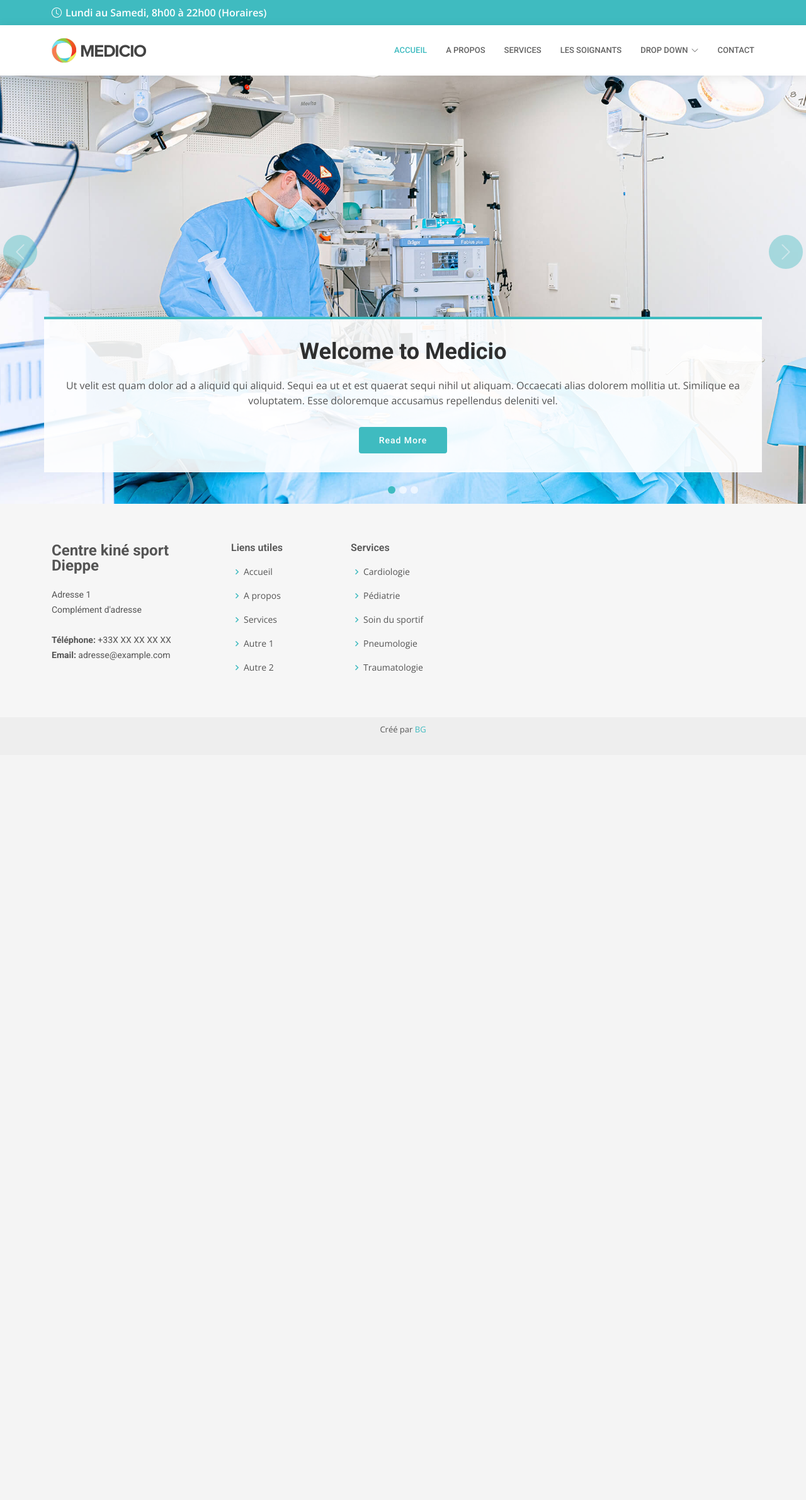
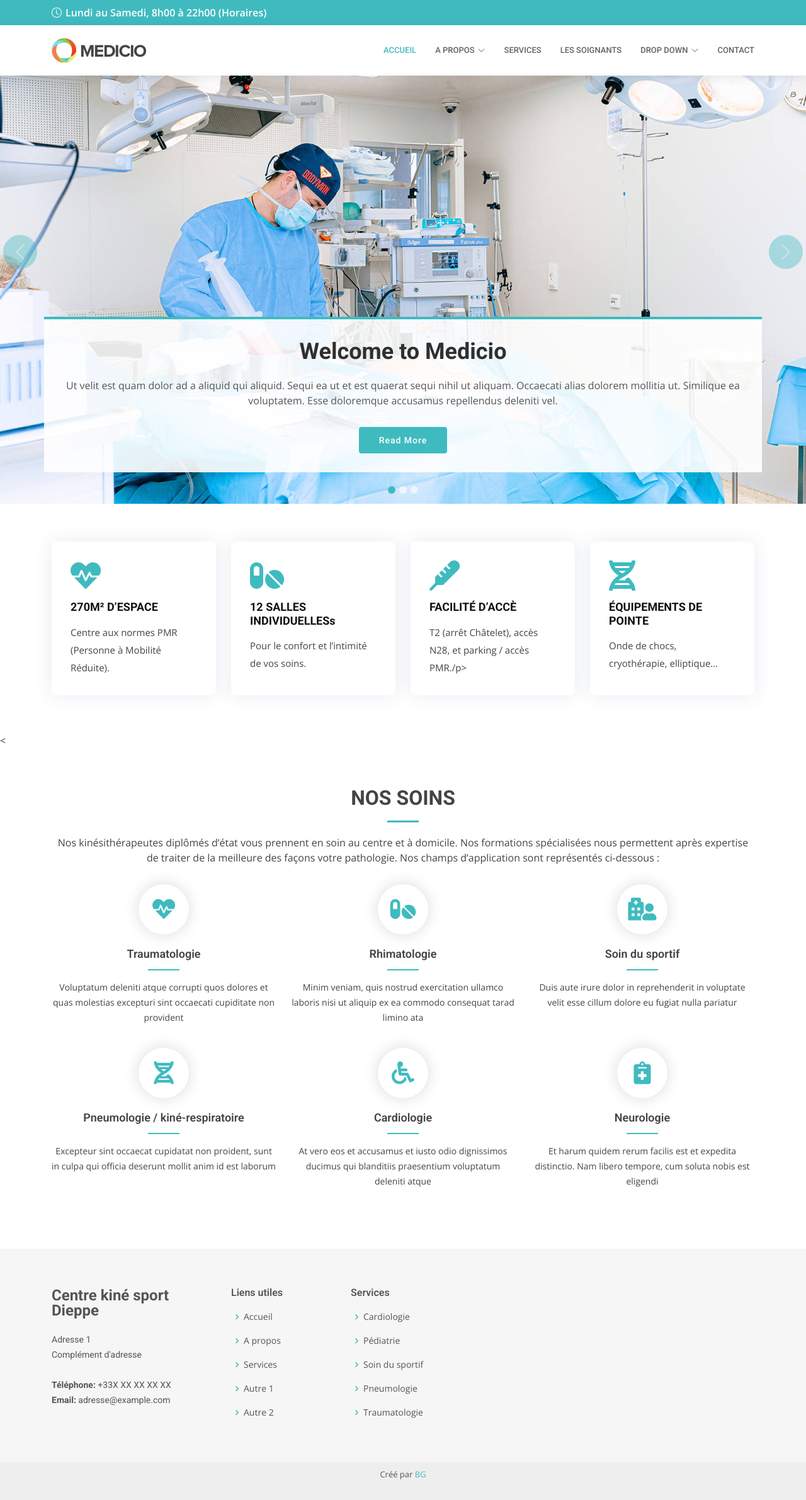
Before and after one commit to hypoB/kine-dieppe, a Symfony app: template templates/home/index.html.twig in a window 1280 px wide. Shown: the whole page at 63% size. Before the commit the page ends 1167 px from the top, so only its background shows below. Run offline with Twig, Linux system fonts and the light colour scheme; the template is opened without the code that fills it, so the values that code supplies are empty; some libraries are stand-ins or nearby versions.

Commit message:
feat: traumatologie / centre / equipe

```diff
--- a/templates/home/index.html.twig
+++ b/templates/home/index.html.twig
@@ -5,5 +5,7 @@
 {% block body %}
 
    {{ include('home/partials/_hero.html.twig') }}
+   {{ include('home/partials/_services.html.twig') }}
+   {{ include('home/partials/_nos_soins.html.twig') }}
 
 {% endblock %}
--- /dev/null
+++ b/templates/home/partials/_nos_soins.html.twig
@@ -0,0 +1,45 @@
+<section id="services" class="services services">
+    <div class="container" data-aos="fade-up">
+
+        <div class="section-title">
+            <h2>Nos soins</h2>
+            <p>
+                Nos kinésithérapeutes diplômés d’état vous prennent en soin au centre et à domicile. Nos formations spécialisées nous permettent après expertise de traiter de la meilleure des façons votre pathologie. Nos champs d’application sont représentés ci-dessous :
+            </p>
+        </div>
+
+        <div class="row">
+            <div class="col-lg-4 col-md-6 icon-box" data-aos="zoom-in" data-aos-delay="100">
+                <div class="icon"><i class="fas fa-heartbeat"></i></div>
+                <h4 class="title"><a href="{{ path('app_traumatologie') }}">Traumatologie</a></h4>
+                <p class="description">Voluptatum deleniti atque corrupti quos dolores et quas molestias excepturi sint occaecati cupiditate non provident</p>
+            </div>
+            <div class="col-lg-4 col-md-6 icon-box" data-aos="zoom-in" data-aos-delay="200">
+                <div class="icon"><i class="fas fa-pills"></i></div>
+                <h4 class="title"><a href="">Rhimatologie</a></h4>
+                <p class="description">Minim veniam, quis nostrud exercitation ullamco laboris nisi ut aliquip ex ea commodo consequat tarad limino ata</p>
+            </div>
+            <div class="col-lg-4 col-md-6 icon-box" data-aos="zoom-in" data-aos-delay="300">
+                <div class="icon"><i class="fas fa-hospital-user"></i></div>
+                <h4 class="title"><a href="">Soin du sportif</a></h4>
+                <p class="description">Duis aute irure dolor in reprehenderit in voluptate velit esse cillum dolore eu fugiat nulla pariatur</p>
+            </div>
+            <div class="col-lg-4 col-md-6 icon-box" data-aos="zoom-in" data-aos-delay="100">
+                <div class="icon"><i class="fas fa-dna"></i></div>
+                <h4 class="title"><a href="">Pneumologie / kiné-respiratoire</a></h4>
+                <p class="description">Excepteur sint occaecat cupidatat non proident, sunt in culpa qui officia deserunt mollit anim id est laborum</p>
+            </div>
+            <div class="col-lg-4 col-md-6 icon-box" data-aos="zoom-in" data-aos-delay="200">
+                <div class="icon"><i class="fas fa-wheelchair"></i></div>
+                <h4 class="title"><a href="">Cardiologie</a></h4>
+                <p class="description">At vero eos et accusamus et iusto odio dignissimos ducimus qui blanditiis praesentium voluptatum deleniti atque</p>
+            </div>
+            <div class="col-lg-4 col-md-6 icon-box" data-aos="zoom-in" data-aos-delay="300">
+                <div class="icon"><i class="fas fa-notes-medical"></i></div>
+                <h4 class="title"><a href="">Neurologie</a></h4>
+                <p class="description">Et harum quidem rerum facilis est et expedita distinctio. Nam libero tempore, cum soluta nobis est eligendi</p>
+            </div>
+        </div>
+
+    </div>
+</section>
--- /dev/null
+++ b/templates/home/partials/_services.html.twig
@@ -0,0 +1,40 @@
+<section id="featured-services" class="featured-services">
+    <div class="container" data-aos="fade-up">
+
+        <div class="row">
+            <div class="col-md-6 col-lg-3 d-flex align-items-stretch mb-5 mb-lg-0">
+                <div class="icon-box" data-aos="fade-up" data-aos-delay="200">
+                    <div class="icon"><i class="fas fa-heartbeat"></i></div>
+                    <h4 class="title"><a href="">270M² D’ESPACE</a></h4>
+                    <p class="description">Centre aux normes PMR (Personne à Mobilité Réduite).</p>
+                </div>
+            </div>
+
+            <div class="col-md-6 col-lg-3 d-flex align-items-stretch mb-5 mb-lg-0">
+                <div class="icon-box" data-aos="fade-up" data-aos-delay="200">
+                    <div class="icon"><i class="fas fa-pills"></i></div>
+                    <h4 class="title"><a href="">12 SALLES INDIVIDUELLESs</a></h4>
+                    <p class="description">Pour le confort et l’intimité de vos soins.</p>
+                </div>
+            </div>
+
+            <div class="col-md-6 col-lg-3 d-flex align-items-stretch mb-5 mb-lg-0">
+                <div class="icon-box" data-aos="fade-up" data-aos-delay="200">
+                    <div class="icon"><i class="fas fa-thermometer"></i></div>
+                    <h4 class="title"><a href="">FACILITÉ D’ACCÈ</a></h4>
+                    <p class="description">T2 (arrêt Châtelet), accès N28, et parking / accès PMR./p>
+                </div>
+            </div>
+
+            <div class="col-md-6 col-lg-3 d-flex align-items-stretch mb-5 mb-lg-0">
+                <div class="icon-box" data-aos="fade-up" data-aos-delay="200">
+                    <div class="icon"><i class="fas fa-dna"></i></div>
+                    <h4 class="title"><a href="">ÉQUIPEMENTS DE POINTE</a></h4>
+                    <p class="description">Onde de chocs, cryothérapie, elliptique…</p>
+                </div>
+            </div>
+
+        </div>
+
+    </div>
+</section><
--- a/templates/layouts/base.html.twig
+++ b/templates/layouts/base.html.twig
@@ -38,11 +38,13 @@
 
         {{ include('layouts/partials/_nav.html.twig')}}
 
+        <main id="main">
         {% block body %}
 
 
 
         {% endblock %}
+        </main>
 
         {{ include('layouts/partials/_footer.html.twig')}}
 
--- a/templates/layouts/partials/_nav.html.twig
+++ b/templates/layouts/partials/_nav.html.twig
@@ -8,7 +8,12 @@
       <nav id="navbar" class="navbar order-last order-lg-0">
         <ul>
           <li><a class="nav-link scrollto " href="#hero">Accueil</a></li>
-          <li><a class="nav-link scrollto" href="#about">A propos</a></li>
+          <li class="dropdown"><a href="#"><span>A propos</span> <i class="bi bi-chevron-down"></i></a>
+            <ul>
+              <li><a href="#">Le centre</a></li>
+              <li><a href="#">L'équipe</a></li>
+            </ul>
+          </li>
           <li><a class="nav-link scrollto" href="#services">Services</a></li>
           <li><a class="nav-link scrollto" href="#doctors">Les soignants</a></li>
           <li class="dropdown"><a href="#"><span>Drop Down</span> <i class="bi bi-chevron-down"></i></a>
```
Also changed, not shown: src/Controller/HomeController.php (+20 -0 lines), templates/home/centre.html.twig (added, +7 -0 lines), templates/home/equipe.html.twig (added, +7 -0 lines), templates/home/traumatologie.html.twig (added, +46 -0 lines), 1 other file.
